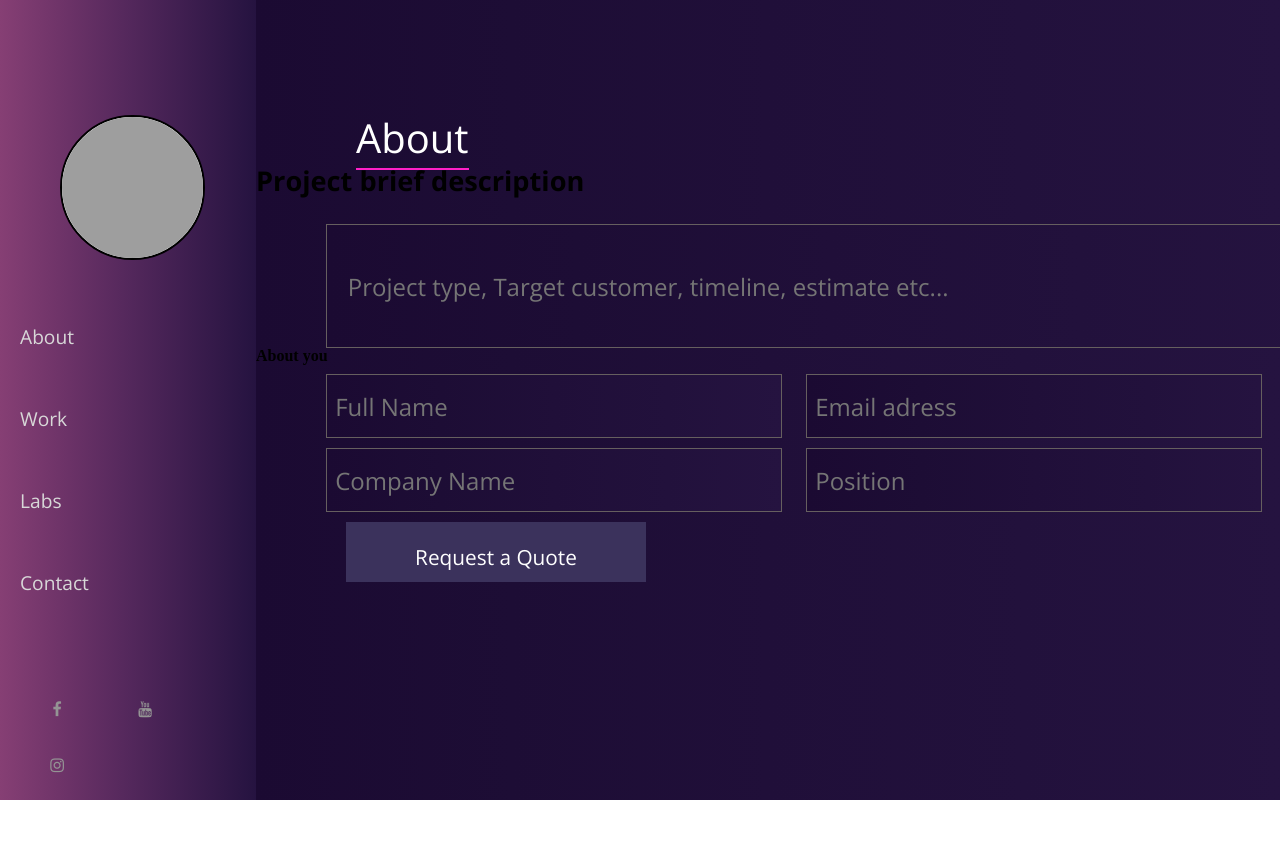
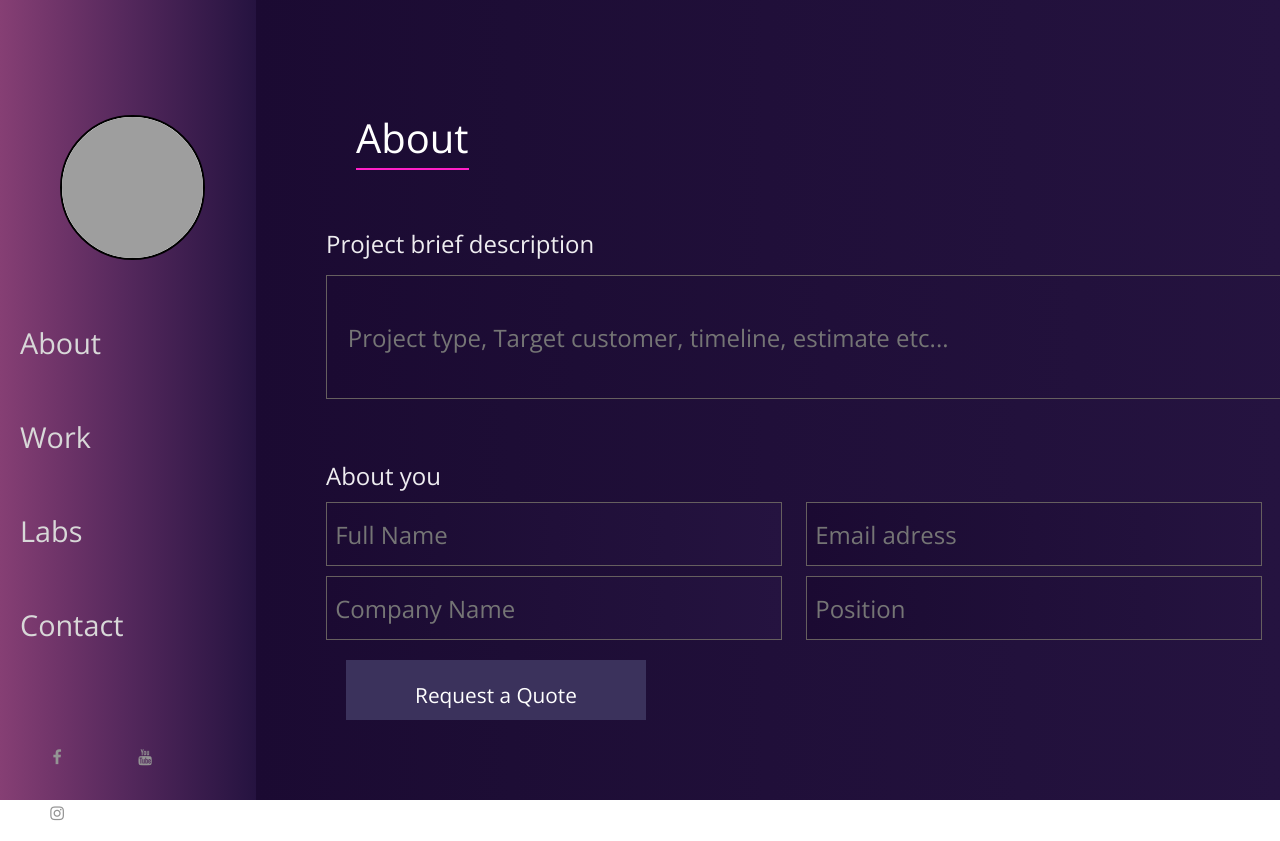
Before and after one commit to MarcinLubera/Portfolio, a website: page contact.html in a window 1280 px wide. Shown: the top 841 px of the page. Before the commit the page ends 800 px from the top, so only its background shows below. Drawn offline with nearby package versions, Linux system fonts and the light colour scheme; grey boxes are pictures that could not be loaded.

Commit message:
merge ready

```diff
--- a/contact.html
+++ b/contact.html
@@ -28,11 +28,11 @@
     </div>
     <div class="content__item content__item--secondary">
         <h1 class="title title--primary">About</h1>
-        <h2 class="header_title">Project brief description</h2>
+        <h2 class="title title--quaternary">Project brief description</h2>
         <div class="form">
         <form class="form__content">
         <input class="form__input form__input--primary" type="text" name="project brief description" placeholder="   Project type, Target customer, timeline, estimate etc...">
-        <h2 class="title--quaternary">About you</h2>
+        <h2 class="title title--quaternary">About you</h2>
            <input type="text" class="form__input form__input--secondary" placeholder=" Full Name">
            <input type="text" class="form__input form__input--tertiary" placeholder=" Email adress">
            <input type="text" class="form__input form__input--secondary" placeholder=" Company Name">
--- a/scss/_button.scss
+++ b/scss/_button.scss
@@ -17,7 +17,7 @@
     &.button--submit {
         width: 300px;
         height: 60px;
-        margin-top: 10px;
+        margin-top: 20px;
         margin-left: 90px;
     }
 }
--- a/scss/_form.scss
+++ b/scss/_form.scss
@@ -9,7 +9,7 @@
     margin-left: 70px;
     }
     &__input--primary {
-        margin-top: 30px;
+        margin-top: 15px;
         width: 1000px;
         height: 120px;
     }
--- a/scss/_menu.scss
+++ b/scss/_menu.scss
@@ -1,5 +1,5 @@
 .menu {
-    font: 100 1.2em 'Open Sans', sans-serif;
+    font: 100 1.8em 'Open Sans', sans-serif;
 
      &__item {
         list-style: none;
--- a/scss/_title.scss
+++ b/scss/_title.scss
@@ -27,4 +27,10 @@
         margin-left: 70px;
         margin-top: 10px;
     }
+    &--quaternary {
+        margin-left: 70px;
+        margin-top: 60px;
+        font: 100 1.5em 'Open Sans', sans-serif;
+        color: rgba(255, 255, 255, 0.925);
+    }
 }
```
Also changed, not shown: css/style.css, 1 other file.
